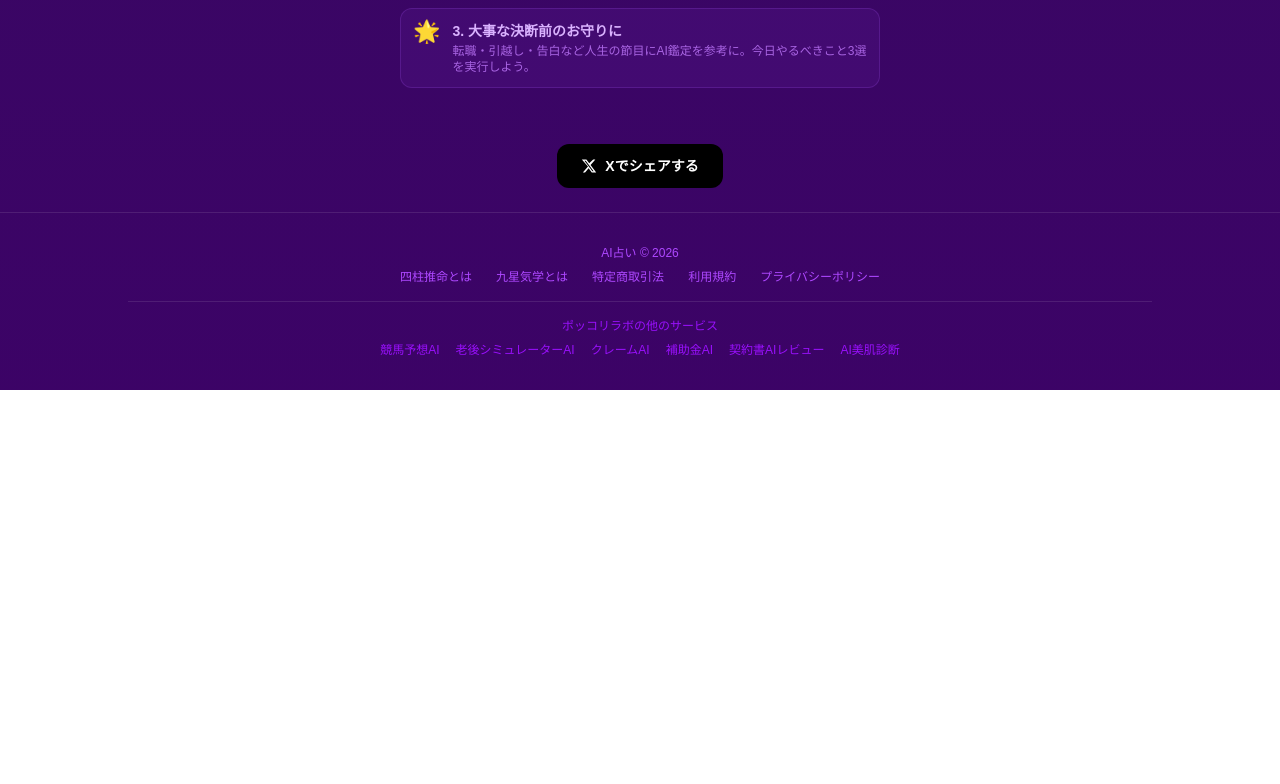
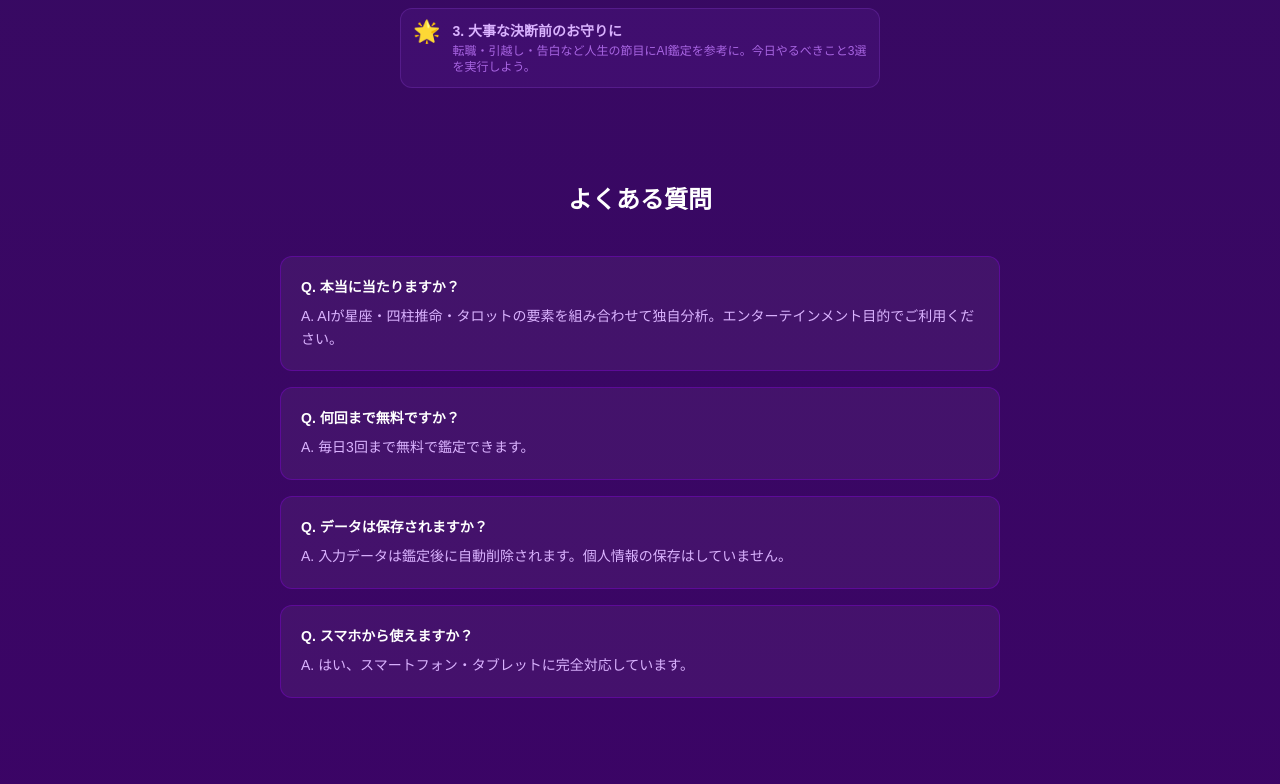
Before and after one commit to pokkori/uranai-ai, a Next.js app: page / in a window 1280 px wide. Shown: the part 5920-6704 px from the top of the page. Before the commit the page ends 6310 px from the top, so only its background shows below. Built offline with nearby package versions, Linux system fonts and the light colour scheme.

Commit message:
feat: LPにFAQセクション追加（4項目）
Xシェアボタン前にFAQセクションを追加。
ダークテーマ（purple/indigo）に合わせたデザインで実装。

Co-Authored-By: Claude Sonnet 4.6 <noreply@anthropic.com>

```diff
--- a/app/page.tsx
+++ b/app/page.tsx
@@ -327,6 +327,24 @@ export default function LandingPage() {
         </ol>
       </section>
 
+      {/* FAQ */}
+      <section className="py-16 px-6 max-w-3xl mx-auto">
+        <h2 className="text-2xl font-bold text-center text-white mb-10">よくある質問</h2>
+        <div className="space-y-4">
+          {[
+            { q: "本当に当たりますか？", a: "AIが星座・四柱推命・タロットの要素を組み合わせて独自分析。エンターテインメント目的でご利用ください。" },
+            { q: "何回まで無料ですか？", a: "毎日3回まで無料で鑑定できます。" },
+            { q: "データは保存されますか？", a: "入力データは鑑定後に自動削除されます。個人情報の保存はしていません。" },
+            { q: "スマホから使えますか？", a: "はい、スマートフォン・タブレットに完全対応しています。" },
+          ].map((faq) => (
+            <div key={faq.q} className="border border-purple-700/40 rounded-xl p-5 bg-white/5">
+              <h3 className="font-bold text-white mb-2 text-sm">Q. {faq.q}</h3>
+              <p className="text-purple-300 text-sm leading-relaxed">A. {faq.a}</p>
+            </div>
+          ))}
+        </div>
+      </section>
+
       {/* X Share */}
       <section className="py-6 px-6 text-center">
         <a
```
